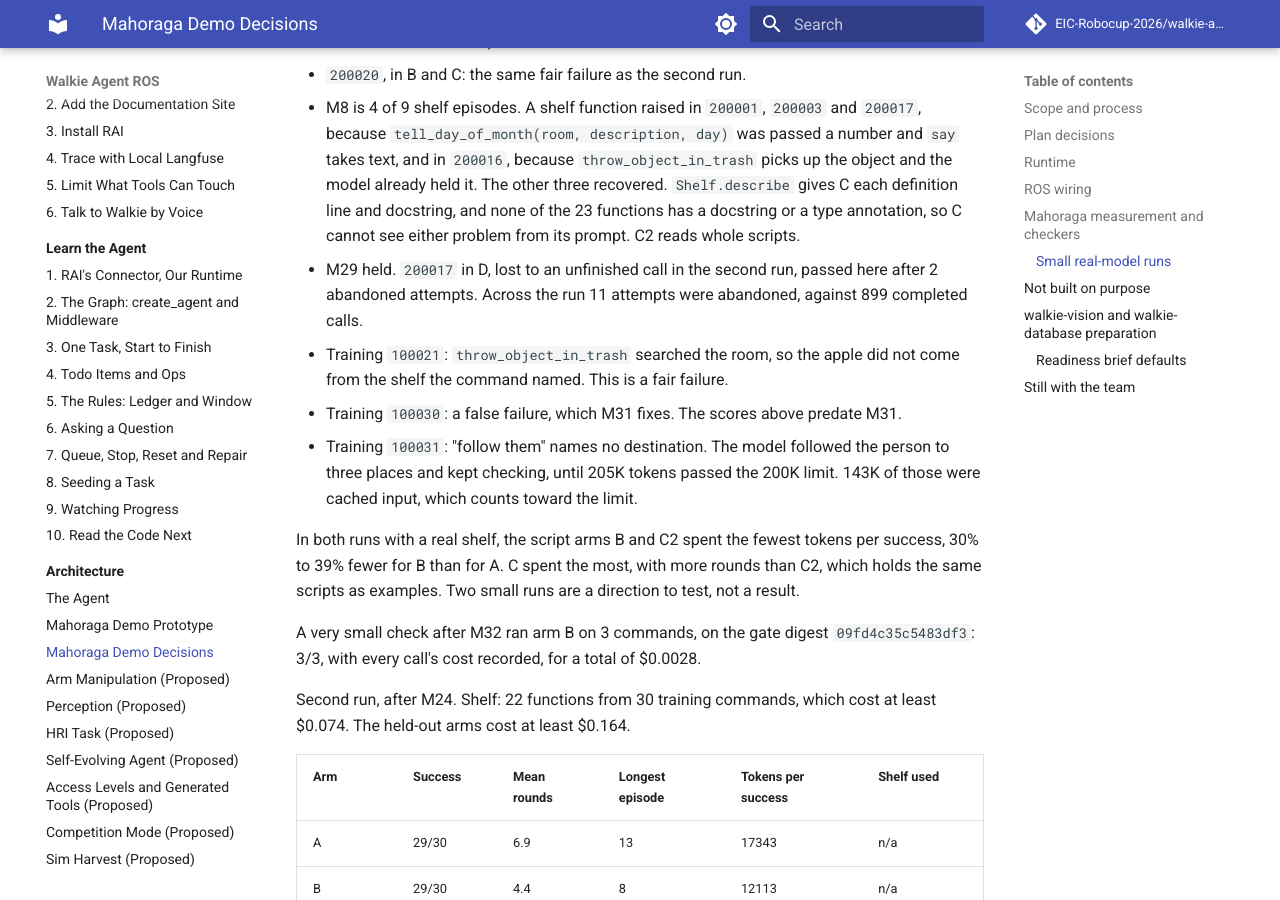
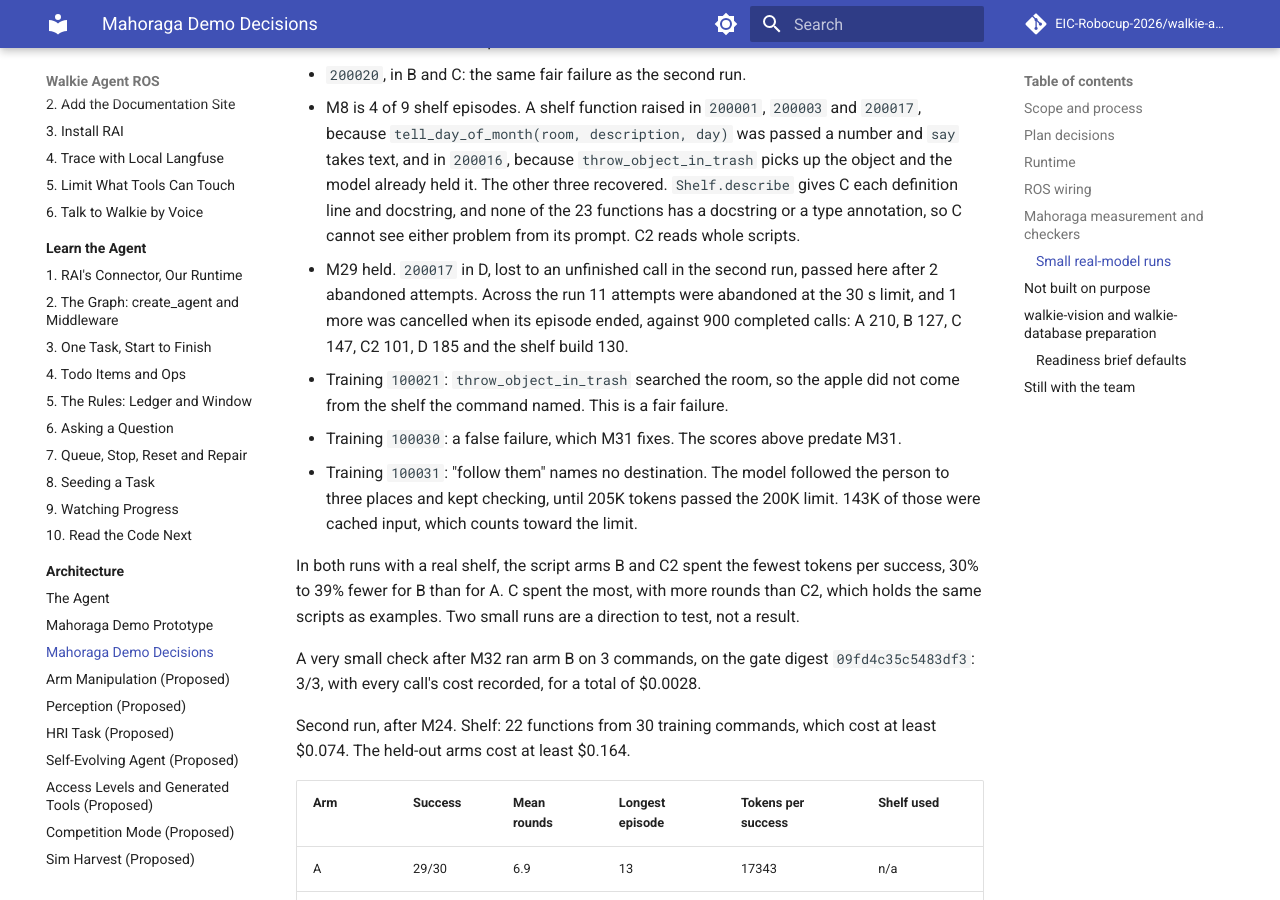
Before and after one commit to EIC-Robocup-2026/walkie-agent-ros, an MkDocs documentation site: the page built from docs/architecture/mahoraga-demo-decisions.md, in a window 1280 px wide and 900 px high, scrolled down 16596 px. Built offline with MkDocs 1.6.1 and Material for MkDocs 9.7.7, drawn with Linux system fonts in a browser that asks for light colours; comment, search, counter and statistics services are not loaded.

Commit message:
docs: correct the third run's completed call count to 900

```diff
--- a/docs/architecture/mahoraga-demo-decisions.md
+++ b/docs/architecture/mahoraga-demo-decisions.md
@@ -165,8 +165,9 @@ What the third run showed:
   type annotation, so C cannot see either problem from its prompt. C2 reads whole
   scripts.
 - M29 held. `200017` in D, lost to an unfinished call in the second run, passed here
-  after 2 abandoned attempts. Across the run 11 attempts were abandoned, against 899
-  completed calls.
+  after 2 abandoned attempts. Across the run 11 attempts were abandoned at the 30 s
+  limit, and 1 more was cancelled when its episode ended, against 900 completed calls:
+  A 210, B 127, C 147, C2 101, D 185 and the shelf build 130.
 - Training `100021`: `throw_object_in_trash` searched the room, so the apple did not
   come from the shelf the command named. This is a fair failure.
 - Training `100030`: a false failure, which M31 fixes. The scores above predate M31.
```
